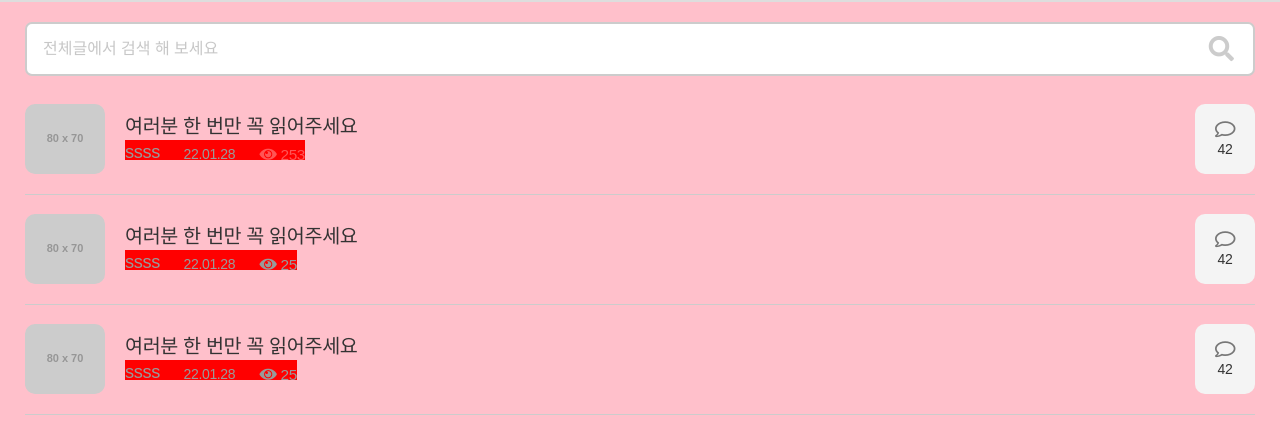
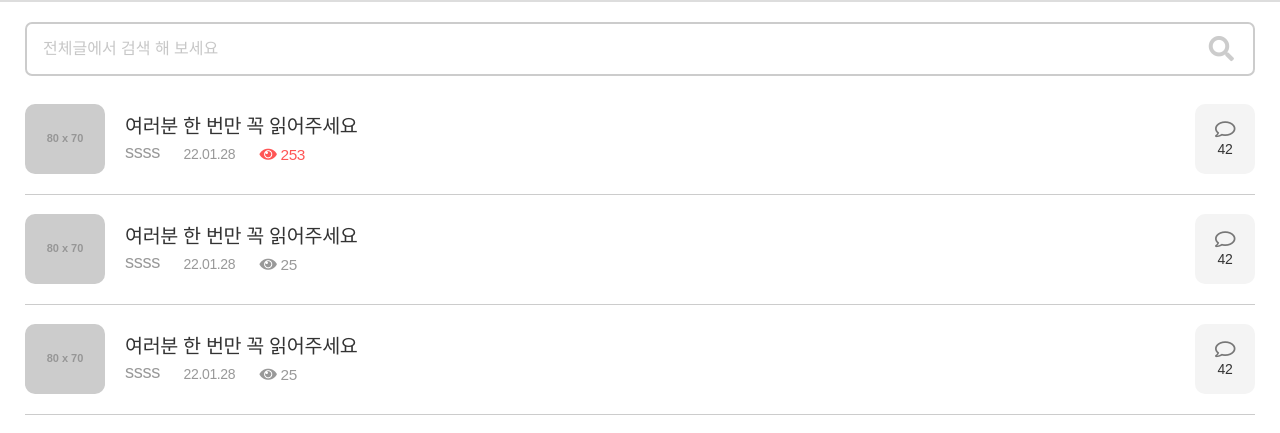
Before and after one commit to whdldi/sementic_nad, a plain HTML site: page index.html in a window 1280 px wide. Shown: the part 123-556 px from the top of the page. Drawn offline with nearby package versions, Linux system fonts and the light colour scheme; placeholder pictures from the web are drawn by us.

Commit message:
Add files via upload

```diff
--- a/css/index.css
+++ b/css/index.css
@@ -317,7 +317,6 @@ i.icon {
      display: inline-block;
      line-height: 70px;
      height: 20px;
-     background-color: red;
 }
 
 .board_detail_wrap ul li.board_date,
--- a/css/reset.css
+++ b/css/reset.css
@@ -27,7 +27,6 @@ body {
      min-width: 495px;
   /* 글자크기 조정하고 395<note10 에서 볼때 안깨지게 해야함... */
      line-height: 1;
-     background-color: pink;
 }
 
 li {
```
